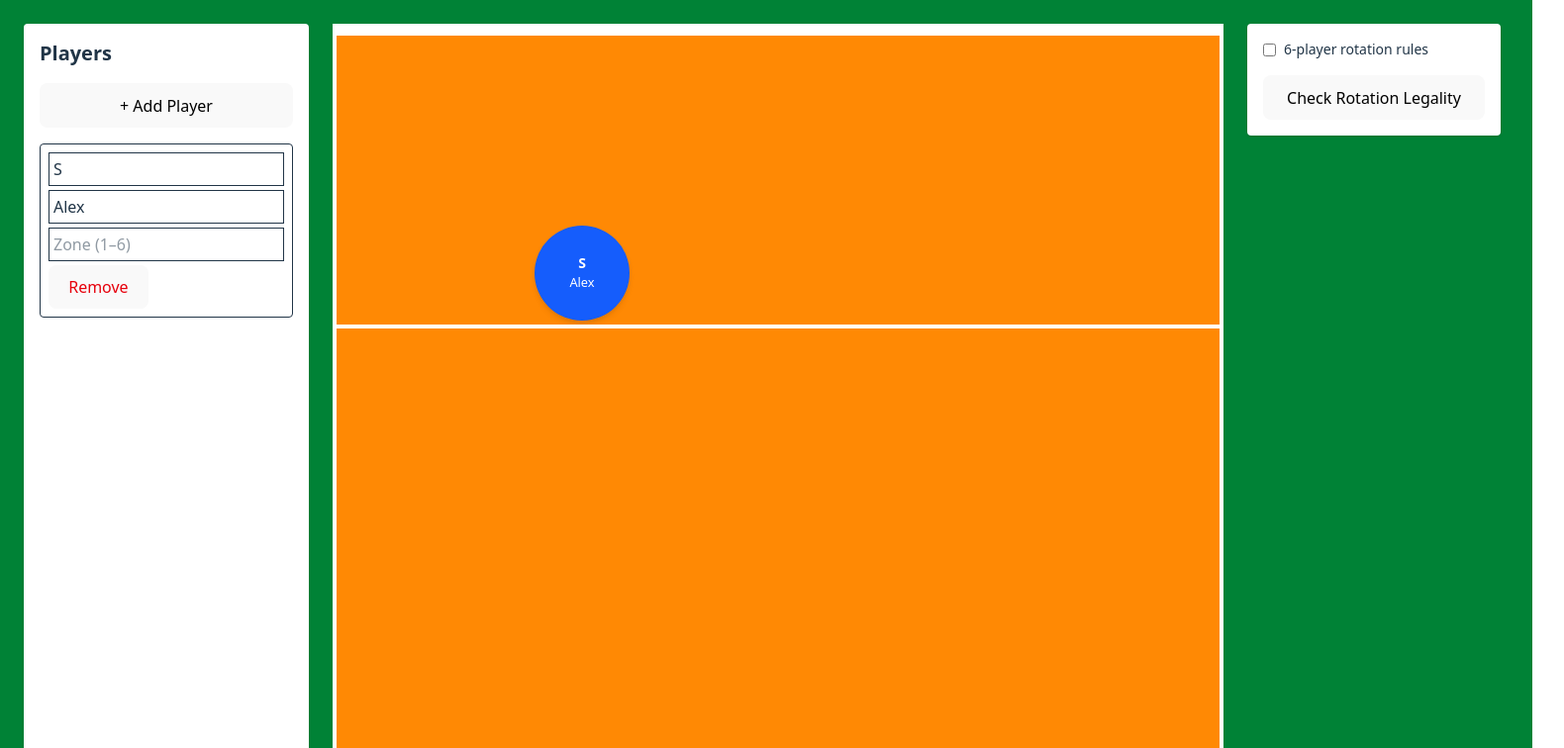
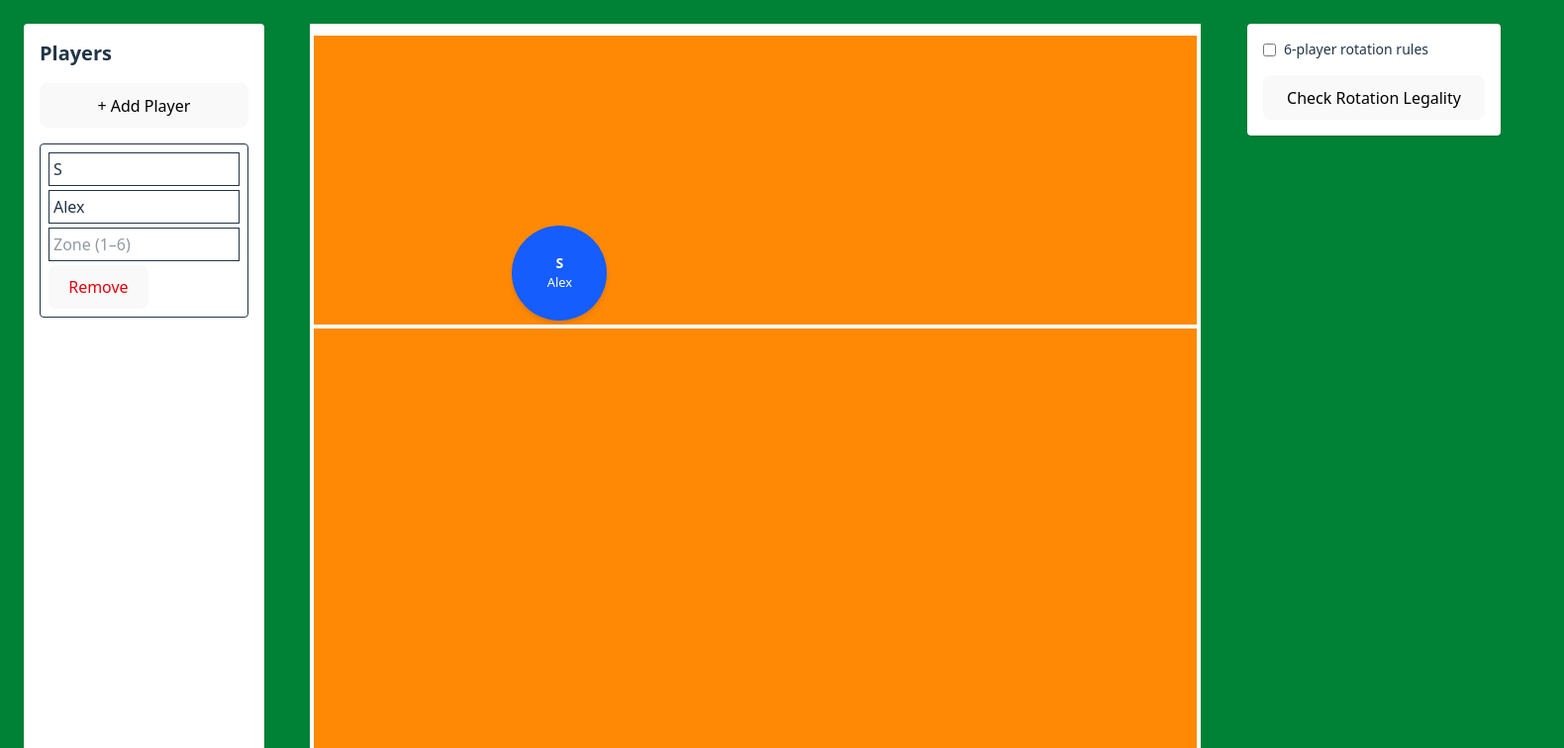
Before and after one commit to mattfehr/volleyball-rotation-tracker, a React (Vite) app: page / in a window 1280 px wide. Shown: the top 756 px of the page at 99% size, 1580 px wide, since content can reach past the window. Built offline with nearby package versions, Linux system fonts and the light colour scheme.

Commit message:
gave more right side spacing

```diff
--- a/src/App.tsx
+++ b/src/App.tsx
@@ -66,7 +66,6 @@ function App() {
     );
   };
 
-
   return (
     <div className="min-h-screen bg-green-700 flex p-6 gap-6">
       {/* Sidebar Menu (Left) */}
@@ -117,12 +116,12 @@ function App() {
       </div>
 
       {/* Court and Right Panel */}
-      <div className="flex gap-6">
+      <div className="flex gap-6 justify-center w-full pr-6">
         {/* Court */}
         <Court players={players} setPlayers={setPlayers} />
 
         {/* Rotation Rule Tools */}
-        <div className="w-64 bg-white p-4 rounded shadow space-y-4 h-fit mr-2">
+        <div className="w-64 bg-white p-4 rounded shadow space-y-4 h-fit mr-4">
           <label className="flex items-center gap-2">
             <input
               type="checkbox"
```
